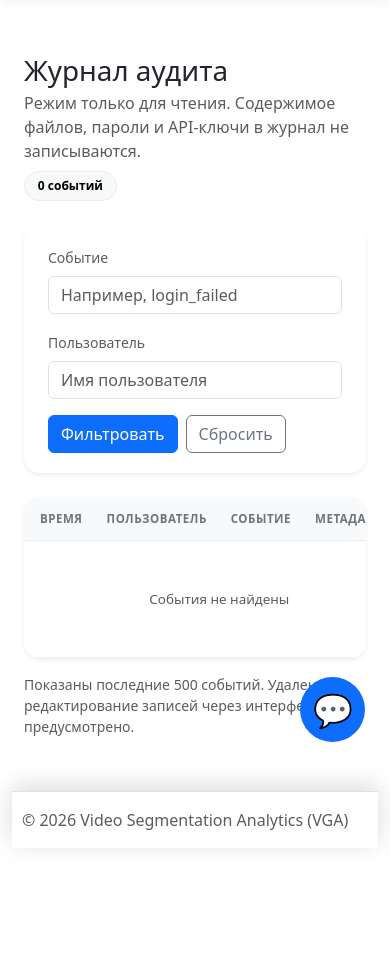
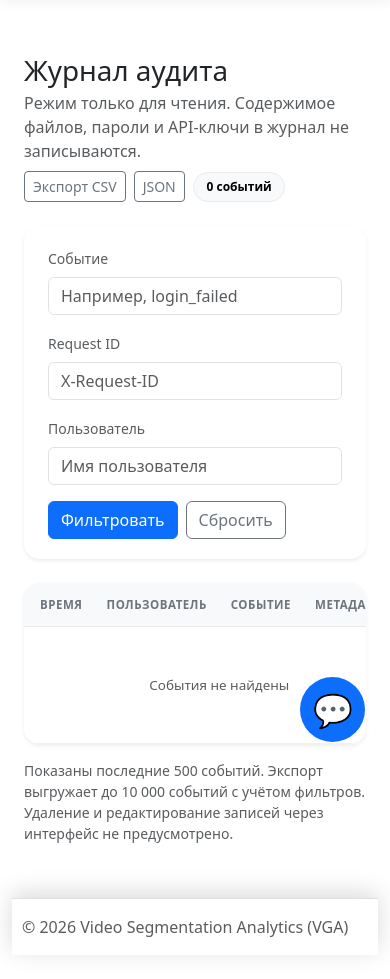
Before and after one commit to FunSkrip/VGA, a Flask app: page /audit/ in a window 390 px wide. Shown: the part 77-1056 px from the top of the page. Before the commit the page ends 914 px from the top, so only its background shows below. Run offline with Flask 3, Linux system fonts and the light colour scheme; a user stored in the database is signed in; tables that the repository leaves empty hold one stand-in row (values such as "Sample post").

Commit message:
feat(audit): add request id and filtered CSV/JSON export

```diff
--- a/app/__init__.py
+++ b/app/__init__.py
@@ -9,6 +9,7 @@ from app.config_validation import validate_runtime_config
 from app.database import register_sqlite_pragmas
 from app.extensions import db, login_manager, migrate
 from app.models import AuditLog, MediaFile, User  # noqa: F401 - register SQLAlchemy models
+from app.request_context import register_request_context
 from app.security_headers import install_security_headers
 
 
@@ -42,6 +43,7 @@ def create_app():
         )
 
     install_security_headers(app)
+    register_request_context(app)
 
     os.makedirs(app.config["UPLOAD_FOLDER"], exist_ok=True)
     os.makedirs(app.config["YOLO_MODELS_DIR"], exist_ok=True)
--- a/app/models/audit_log.py
+++ b/app/models/audit_log.py
@@ -10,6 +10,7 @@ class AuditLog(db.Model):
     # Snapshot fields intentionally avoid a foreign key so logs survive user deletion.
     actor_user_id = db.Column(db.Integer, nullable=True, index=True)
     actor_username = db.Column(db.String(80), nullable=True)
+    request_id = db.Column(db.String(64), nullable=True, index=True)
     action = db.Column(db.String(80), nullable=False, index=True)
     target_type = db.Column(db.String(80), nullable=True)
     target_id = db.Column(db.String(128), nullable=True, index=True)
--- a/app/routes/audit.py
+++ b/app/routes/audit.py
@@ -1,10 +1,13 @@
+import csv
+import io
 import json
+from datetime import datetime, timezone
 
-from flask import Blueprint, render_template, request
+from flask import Blueprint, Response, abort, current_app, render_template, request
 
 from app.models.audit_log import AuditLog
 from app.models.user import ROLE_ADMIN, ROLE_AUDITOR
-from app.security import role_required
+from app.security import audit_event, role_required
 
 
 audit_bp = Blueprint("audit", __name__, url_prefix="/audit")
@@ -36,6 +39,7 @@ ACTION_LABELS = {
     "backup_restored": "Восстановление БД",
     "backup_failed": "Ошибка backup",
     "backup_verify_failed": "Ошибка проверки backup",
+    "audit_exported": "Экспорт аудита",
 }
 
 ACTION_TONES = {
@@ -64,6 +68,7 @@ ACTION_TONES = {
     "backup_restored": "info",
     "backup_failed": "danger",
     "backup_verify_failed": "danger",
+    "audit_exported": "info",
 }
 
 
@@ -80,45 +85,175 @@ def _pretty_details(raw_details):
     return json.dumps(parsed, ensure_ascii=False, indent=2)
 
 
-@audit_bp.route("/")
-@role_required(ROLE_ADMIN, ROLE_AUDITOR)
-def logs():
+def _csv_safe(value) -> str:
+    text = "" if value is None else str(value)
+    if text.startswith(("=", "+", "-", "@", "\t", "\r")):
+        return "'" + text
+    return text
+
+
+def _filters():
+    return (
+        (request.args.get("action") or "").strip()[:80],
+        (request.args.get("actor") or "").strip()[:80],
+        (request.args.get("request_id") or "").strip()[:64],
+    )
+
+
+def _filtered_query(action, actor, request_id):
     query = AuditLog.query
-    action = (request.args.get("action") or "").strip()[:80]
-    actor = (request.args.get("actor") or "").strip()[:80]
     if action:
         query = query.filter(AuditLog.action == action)
     if actor:
         query = query.filter(AuditLog.actor_username.ilike(f"%{actor}%"))
+    if request_id:
+        query = query.filter(AuditLog.request_id == request_id)
+    return query
 
+
+def _entry_row(entry):
+    details = _pretty_details(entry.details_json)
+    return {
+        "id": entry.id,
+        "created_at": entry.created_at,
+        "request_id": entry.request_id,
+        "actor_username": entry.actor_username,
+        "actor_user_id": entry.actor_user_id,
+        "action": entry.action,
+        "action_label": ACTION_LABELS.get(entry.action, entry.action),
+        "action_tone": ACTION_TONES.get(entry.action, "secondary"),
+        "target_type": entry.target_type,
+        "target_id": entry.target_id,
+        "ip_address": entry.ip_address,
+        "details_pretty": details,
+        "has_details": details is not None,
+    }
+
+
+@audit_bp.route("/")
+@role_required(ROLE_ADMIN, ROLE_AUDITOR)
+def logs():
+    action, actor, request_id = _filters()
     entries = (
-        query.order_by(AuditLog.created_at.desc(), AuditLog.id.desc()).limit(500).all()
+        _filtered_query(action, actor, request_id)
+        .order_by(AuditLog.created_at.desc(), AuditLog.id.desc())
+        .limit(500)
+        .all()
     )
-
-    rows = []
-    for entry in entries:
-        details = _pretty_details(entry.details_json)
-        rows.append(
-            {
-                "id": entry.id,
-                "created_at": entry.created_at,
-                "actor_username": entry.actor_username,
-                "actor_user_id": entry.actor_user_id,
-                "action": entry.action,
-                "action_label": ACTION_LABELS.get(entry.action, entry.action),
-                "action_tone": ACTION_TONES.get(entry.action, "secondary"),
-                "target_type": entry.target_type,
-                "target_id": entry.target_id,
-                "ip_address": entry.ip_address,
-                "details_pretty": details,
-                "has_details": details is not None,
-            }
-        )
+    rows = [_entry_row(entry) for entry in entries]
 
     return render_template(
         "admin/audit.html",
         entries=rows,
         action_filter=action,
         actor_filter=actor,
+        request_id_filter=request_id,
         action_options=sorted(ACTION_LABELS),
     )
+
+
+@audit_bp.route("/export")
+@role_required(ROLE_ADMIN, ROLE_AUDITOR)
+def export():
+    export_format = (request.args.get("format") or "csv").strip().lower()
+    if export_format not in {"csv", "json"}:
+        abort(400, description="Формат экспорта должен быть csv или json.")
+
+    action, actor, request_id = _filters()
+    limit = max(1, int(current_app.config.get("AUDIT_EXPORT_LIMIT", 10_000)))
+    entries = (
+        _filtered_query(action, actor, request_id)
+        .order_by(AuditLog.created_at.desc(), AuditLog.id.desc())
+        .limit(limit + 1)
+        .all()
+    )
+    truncated = len(entries) > limit
+    entries = entries[:limit]
+    timestamp = datetime.now(timezone.utc).strftime("%Y%m%dT%H%M%SZ")
+
+    if export_format == "csv":
+        output = io.StringIO()
+        writer = csv.writer(output)
+        writer.writerow(
+            [
+                "id",
+                "created_at",
+                "request_id",
+                "actor_user_id",
+                "actor_username",
+                "action",
+                "target_type",
+                "target_id",
+                "ip_address",
+                "user_agent",
+                "details_json",
+            ]
+        )
+        for entry in entries:
+            writer.writerow(
+                [
+                    entry.id,
+                    entry.created_at.isoformat(sep=" ", timespec="seconds"),
+                    _csv_safe(entry.request_id),
+                    _csv_safe(entry.actor_user_id),
+                    _csv_safe(entry.actor_username),
+                    _csv_safe(entry.action),
+                    _csv_safe(entry.target_type),
+                    _csv_safe(entry.target_id),
+                    _csv_safe(entry.ip_address),
+                    _csv_safe(entry.user_agent),
+                    _csv_safe(entry.details_json),
+                ]
+            )
+        response = Response(output.getvalue(), content_type="text/csv; charset=utf-8")
+        response.headers["Content-Disposition"] = (
+            f'attachment; filename="vga-audit-{timestamp}.csv"'
+        )
+    else:
+        payload = []
+        for entry in entries:
+            try:
+                details = json.loads(entry.details_json or "{}")
+            except (TypeError, ValueError):
+                details = entry.details_json
+            payload.append(
+                {
+                    "id": entry.id,
+                    "created_at": entry.created_at.isoformat(sep=" ", timespec="seconds"),
+                    "request_id": entry.request_id,
+                    "actor_user_id": entry.actor_user_id,
+                    "actor_username": entry.actor_username,
+                    "action": entry.action,
+                    "target_type": entry.target_type,
+                    "target_id": entry.target_id,
+                    "ip_address": entry.ip_address,
+                    "user_agent": entry.user_agent,
+                    "details": details,
+                }
+            )
+        response = Response(
+            json.dumps(payload, ensure_ascii=False, indent=2),
+            mimetype="application/json",
+        )
+        response.headers["Content-Disposition"] = (
+            f'attachment; filename="vga-audit-{timestamp}.json"'
+        )
+
+    response.headers["Cache-Control"] = "no-store"
+    if truncated:
+        response.headers["X-Audit-Export-Truncated"] = "1"
+
+    audit_event(
+        "audit_exported",
+        target_type="audit",
+        target_id=export_format,
+        details={
+            "format": export_format,
+            "action": action or None,
+            "actor": actor or None,
+            "request_id": request_id or None,
+            "rows": len(entries),
+            "truncated": truncated,
+        },
+    )
+    return response
--- a/app/templates/admin/audit.html
+++ b/app/templates/admin/audit.html
@@ -8,13 +8,23 @@
         Режим только для чтения. Содержимое файлов, пароли и API-ключи в журнал не записываются.
       </p>
     </div>
-    <span class="badge rounded-pill text-bg-light audit-count">{{ entries|length }} событий</span>
+    <div class="d-flex align-items-center gap-2 flex-wrap">
+      <a class="btn btn-sm btn-outline-secondary"
+         href="{{ url_for('audit.export', format='csv', action=action_filter, actor=actor_filter, request_id=request_id_filter) }}">
+        Экспорт CSV
+      </a>
+      <a class="btn btn-sm btn-outline-secondary"
+         href="{{ url_for('audit.export', format='json', action=action_filter, actor=actor_filter, request_id=request_id_filter) }}">
+        JSON
+      </a>
+      <span class="badge rounded-pill text-bg-light audit-count">{{ entries|length }} событий</span>
+    </div>
   </div>
 
   <div class="card audit-filters shadow-sm my-4">
     <div class="card-body">
       <form method="get" class="row g-3 align-items-end">
-        <div class="col-lg-4 col-md-5">
+        <div class="col-lg-3 col-md-6">
           <label for="action" class="form-label small text-muted">Событие</label>
           <input id="action" name="action" class="form-control" list="audit-actions"
                  value="{{ action_filter }}" maxlength="80"
@@ -23,12 +33,18 @@
             {% for option in action_options %}<option value="{{ option }}">{% endfor %}
           </datalist>
         </div>
-        <div class="col-lg-3 col-md-4">
+        <div class="col-lg-3 col-md-6">
+          <label for="request_id" class="form-label small text-muted">Request ID</label>
+          <input id="request_id" name="request_id" class="form-control"
+                 value="{{ request_id_filter }}" maxlength="64"
+                 placeholder="X-Request-ID">
+        </div>
+        <div class="col-lg-3 col-md-6">
           <label for="actor" class="form-label small text-muted">Пользователь</label>
           <input id="actor" name="actor" class="form-control" value="{{ actor_filter }}"
                  maxlength="80" placeholder="Имя пользователя">
         </div>
-        <div class="col-lg-5 col-md-3 d-flex gap-2">
+        <div class="col-lg-3 col-md-6 d-flex gap-2">
           <button type="submit" class="btn btn-primary">Фильтровать</button>
           <a href="{{ url_for('audit.logs') }}" class="btn btn-outline-secondary">Сбросить</a>
         </div>
@@ -44,6 +60,7 @@
             <th class="ps-3">Время</th>
             <th>Пользователь</th>
             <th>Событие</th>
+            <th class="d-none d-xl-table-cell">Request ID</th>
             <th class="d-none d-lg-table-cell">Объект</th>
             <th class="d-none d-md-table-cell">IP</th>
             <th>Метаданные</th>
@@ -69,9 +86,19 @@
             <td>
               <span class="badge rounded-pill text-bg-{{ entry.action_tone }}">{{ entry.action_label }}</span>
               <div class="small text-muted mt-1"><code>{{ entry.action }}</code></div>
+              <div class="small text-muted mt-1 d-xl-none">
+                {% if entry.request_id %}req: <code>{{ entry.request_id[:12] }}…</code>{% endif %}
+              </div>
               <div class="small text-muted mt-1 d-lg-none">
                 {{ entry.target_type or '—' }}{% if entry.target_id %} · <span class="audit-target-inline">{{ entry.target_id }}</span>{% endif %}
               </div>
+            </td>
+            <td class="d-none d-xl-table-cell">
+              {% if entry.request_id %}
+              <code class="small audit-target" title="{{ entry.request_id }}">{{ entry.request_id }}</code>
+              {% else %}
+              <span class="text-muted">—</span>
+              {% endif %}
             </td>
             <td class="d-none d-lg-table-cell">
               <div class="d-flex flex-column gap-1">
@@ -95,7 +122,7 @@
           </tr>
         {% else %}
           <tr>
-            <td colspan="6" class="text-center py-5 text-muted">События не найдены</td>
+            <td colspan="7" class="text-center py-5 text-muted">События не найдены</td>
           </tr>
         {% endfor %}
         </tbody>
@@ -104,7 +131,8 @@
   </div>
 
   <p class="small text-muted mt-3 mb-0">
-    Показаны последние 500 событий. Удаление и редактирование записей через интерфейс не предусмотрено.
+    Показаны последние 500 событий. Экспорт выгружает до 10 000 событий с учётом фильтров.
+    Удаление и редактирование записей через интерфейс не предусмотрено.
   </p>
 </div>
 {% endblock %}
--- a/config.py
+++ b/config.py
@@ -69,6 +69,8 @@ class Config:
     ).strip()
     BACKUP_KEEP_DAYS = _env_int("VGA_BACKUP_KEEP_DAYS", 15)
 
+    AUDIT_EXPORT_LIMIT = _env_int("AUDIT_EXPORT_LIMIT", 10_000)
+
     # Private media must stay outside app/static. create_app also enforces this.
     UPLOAD_FOLDER = os.path.join(INSTANCE_DIR, "processed")
     YOLO_MODELS_DIR = os.path.join(BASE_DIR, "models")
```
Also changed, not shown: app/request_context.py (added, +30 -0 lines), app/security.py (+6 -1 lines), migrations/versions/d11a1bda453d_add_audit_request_id.py (added, +34 -0 lines), tests/test_request_context.py (added, +29 -0 lines), README.md, 1 other file.
